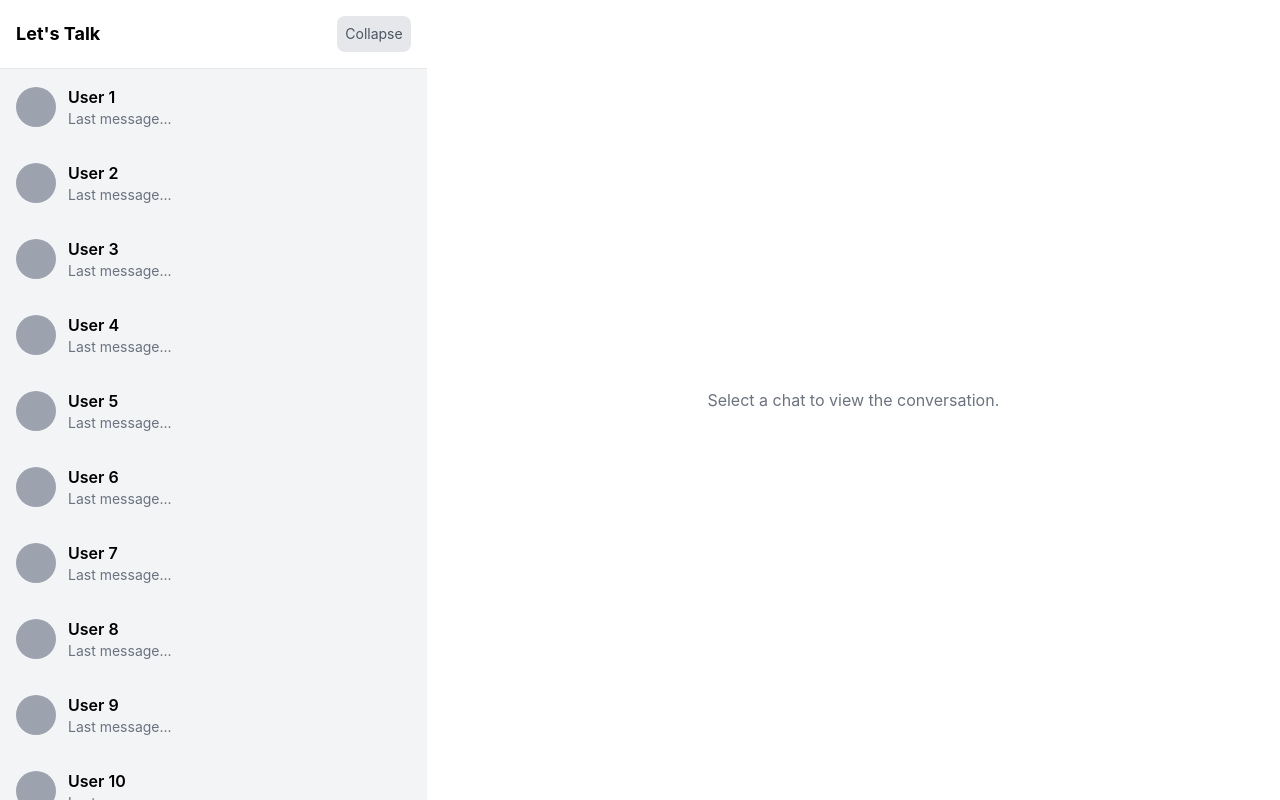
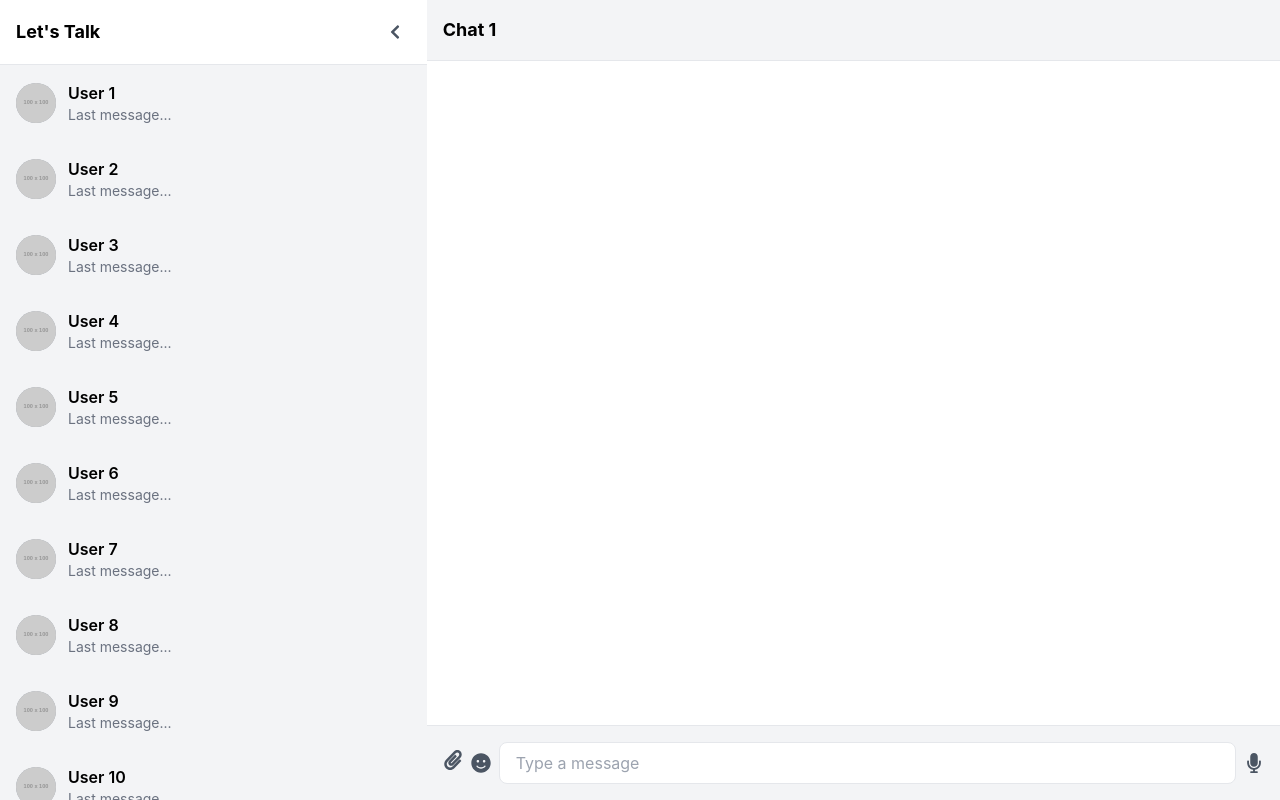
Before and after one commit to Jerry-Khobby/fullstack-chat-app, a React (Create React App) app in the folder client/: page / in a window 1280 px wide. Built offline with nearby package versions, Linux system fonts and the light colour scheme.

Commit message:
done for today

```diff
--- a/client/src/components/chatpage.jsx
+++ b/client/src/components/chatpage.jsx
@@ -1,48 +1,88 @@
-import React, { useState } from "react";
-import { FaPaperPlane, FaMicrophone, FaSmile, FaShare } from "react-icons/fa";
+import React, { useState, useRef, useEffect } from "react";
+import {
+  FaPaperPlane,
+  FaMicrophone,
+  FaSmile,
+  FaPaperclip,
+  FaCamera,
+  FaFile,
+  FaImage,
+  FaChevronLeft,
+  FaChevronRight,
+} from "react-icons/fa";
 
 const ChatPage = () => {
-  const [activeChat, setActiveChat] = useState(null); // Track which chat is open
-  const [isLeftCollapsed, setIsLeftCollapsed] = useState(false); // Toggle left side collapse
-  const [message, setMessage] = useState(""); // Track input message
-  const [messages, setMessages] = useState([]); // Track messages for the active chat
-  const [isRecording, setIsRecording] = useState(false); // Track if recording
+  const [activeChat, setActiveChat] = useState(null);
+  const [isLeftCollapsed, setIsLeftCollapsed] = useState(false);
+  const [message, setMessage] = useState("");
+  const [messages, setMessages] = useState([]);
+  const [isRecording, setIsRecording] = useState(false);
+  const [isAttachMenuOpen, setIsAttachMenuOpen] = useState(false);
+  const [isMobileView, setIsMobileView] = useState(window.innerWidth < 768);
+
+  const attachMenuRef = useRef(null);
 
   const handleSendMessage = () => {
     if (message.trim()) {
       setMessages([...messages, message]);
-      setMessage(""); // Clear input field after sending
+      setMessage("");
     }
   };
 
-  const handleStartRecording = () => {
-    setIsRecording(true);
+  const handleStartRecording = () => setIsRecording(true);
+  const handleStopRecording = () => {
+    setIsRecording(false);
+    setMessage("Audio recorded");
   };
 
-  const handleStopRecording = () => {
-    setIsRecording(false);
-    setMessage("Audio recorded"); // Placeholder text for recorded message
+  const toggleAttachMenu = () => setIsAttachMenuOpen((prev) => !prev);
+
+  useEffect(() => {
+    const handleResize = () => {
+      setIsMobileView(window.innerWidth < 768);
     };
+    window.addEventListener("resize", handleResize);
+    return () => window.removeEventListener("resize", handleResize);
+  }, []);
+
+  useEffect(() => {
+    if (!isMobileView && activeChat === null) {
+      setActiveChat("Chat 1"); // Default chat on desktop view
+    }
+  }, [isMobileView, activeChat]);
+
+  useEffect(() => {
+    const handleClickOutside = (event) => {
+      if (
+        attachMenuRef.current &&
+        !attachMenuRef.current.contains(event.target)
+      ) {
+        setIsAttachMenuOpen(false);
+      }
+    };
+    document.addEventListener("mousedown", handleClickOutside);
+    return () => document.removeEventListener("mousedown", handleClickOutside);
+  }, []);
 
   return (
     <div className="flex h-screen">
-      {/* Left Side: Chat List */}
+      {/* Left Sidebar */}
       <div
         className={`${
           activeChat === null ? "block" : "hidden"
         } md:block bg-gray-100 transition-all duration-300 ${
-          isLeftCollapsed ? "w-16" : "w-1/3"
+          isLeftCollapsed ? "w-20" : "w-9/20 sm:w-1/2 md:w-1/3"
         }`}
       >
         <div className="flex flex-col h-full">
-          {/* Header */}
+          {/* Sidebar Header */}
           <div className="p-4 flex justify-between items-center border-b bg-white">
             <h2 className="text-lg font-bold">Let's Talk</h2>
             <button
               onClick={() => setIsLeftCollapsed(!isLeftCollapsed)}
-              className="p-2 text-sm text-gray-600 bg-gray-200 rounded-lg hover:bg-gray-300"
+              className="p-2 text-gray-600 rounded-full hover:bg-gray-300"
             >
-              {isLeftCollapsed ? "Expand" : "Collapse"}
+              {isLeftCollapsed ? <FaChevronRight /> : <FaChevronLeft />}
             </button>
           </div>
 
@@ -53,12 +93,18 @@ const ChatPage = () => {
                 key={index}
                 onClick={() => {
                   setActiveChat(`Chat ${index + 1}`);
-                  setMessages([]); // Reset messages for a new chat
+                  setMessages([]);
                 }}
                 className="p-4 cursor-pointer hover:bg-gray-200"
               >
                 <div className="flex items-center space-x-3">
-                  <div className="w-10 h-10 bg-gray-400 rounded-full"></div>
+                  <div className="w-10 h-10 bg-gray-400 rounded-full overflow-hidden">
+                    <img
+                      src="https://via.placeholder.com/100"
+                      alt="Profile"
+                      className="w-full h-full object-cover"
+                    />
+                  </div>
                   {!isLeftCollapsed && (
                     <div>
                       <p className="font-semibold">User {index + 1}</p>
@@ -72,7 +118,7 @@ const ChatPage = () => {
         </div>
       </div>
 
-      {/* Right Side: Chat Details */}
+      {/* Chat Content */}
       <div
         className={`flex-1 bg-white ${
           activeChat === null ? "hidden" : "block"
@@ -80,18 +126,17 @@ const ChatPage = () => {
       >
         {activeChat ? (
           <div className="h-full flex flex-col">
-            {/* Header */}
             <div className="p-4 border-b bg-gray-100 flex items-center justify-between">
               <h2 className="text-lg font-bold">{activeChat}</h2>
+              {isMobileView && (
                 <button
                   onClick={() => setActiveChat(null)}
-                className="p-2 text-sm text-gray-600 bg-gray-200 rounded-lg hover:bg-gray-300"
+                  className="p-2 text-gray-600 bg-gray-200 rounded-full hover:bg-gray-300"
                 >
-                Back
+                  <FaChevronLeft />
                 </button>
+              )}
             </div>
-
-            {/* Chat Content */}
             <div className="flex-1 p-4 overflow-y-auto">
               {messages.map((msg, index) => (
                 <p
@@ -102,12 +147,31 @@ const ChatPage = () => {
                 </p>
               ))}
             </div>
-
-            {/* Input Area */}
-            <div className="p-4 border-t bg-gray-100 flex items-center space-x-2">
-              <button className="text-gray-600 text-xl">
-                <FaShare />
+            <div className="p-4 border-t bg-gray-100 flex items-center space-x-2 relative">
+              <div className="relative" ref={attachMenuRef}>
+                <button
+                  onClick={toggleAttachMenu}
+                  className="text-gray-600 text-xl"
+                >
+                  <FaPaperclip />
                 </button>
+                {isAttachMenuOpen && (
+                  <div className="absolute bottom-10 left-0 bg-white shadow-md rounded-lg p-2 space-y-2">
+                    <button className="flex items-center w-full px-4 py-2 text-sm text-gray-700 hover:bg-gray-100">
+                      <FaImage className="mr-2" />
+                      Photo & Videos
+                    </button>
+                    <button className="flex items-center w-full px-4 py-2 text-sm text-gray-700 hover:bg-gray-100">
+                      <FaCamera className="mr-2" />
+                      Camera
+                    </button>
+                    <button className="flex items-center w-full px-4 py-2 text-sm text-gray-700 hover:bg-gray-100">
+                      <FaFile className="mr-2" />
+                      Document
+                    </button>
+                  </div>
+                )}
+              </div>
               <button className="text-gray-600 text-xl">
                 <FaSmile />
               </button>
@@ -116,13 +180,10 @@ const ChatPage = () => {
                 value={message}
                 onChange={(e) => setMessage(e.target.value)}
                 placeholder="Type a message"
-                className="flex-1 px-4 py-2 border rounded-lg focus:outline-none focus:ring-0"
-                style={{ outline: "none" }} // Ensures no outline
+                className="flex-1 px-4 py-2 border rounded-lg focus:outline-none"
               />
               <button
                 onClick={message.trim() ? handleSendMessage : undefined}
-                onMouseDown={!message.trim() ? handleStartRecording : undefined}
-                onMouseUp={!message.trim() ? handleStopRecording : undefined}
                 className="text-gray-600 text-xl"
               >
                 {message.trim() ? <FaPaperPlane /> : <FaMicrophone />}
```
Lines whose indentation alone changed are shown as unchanged.
